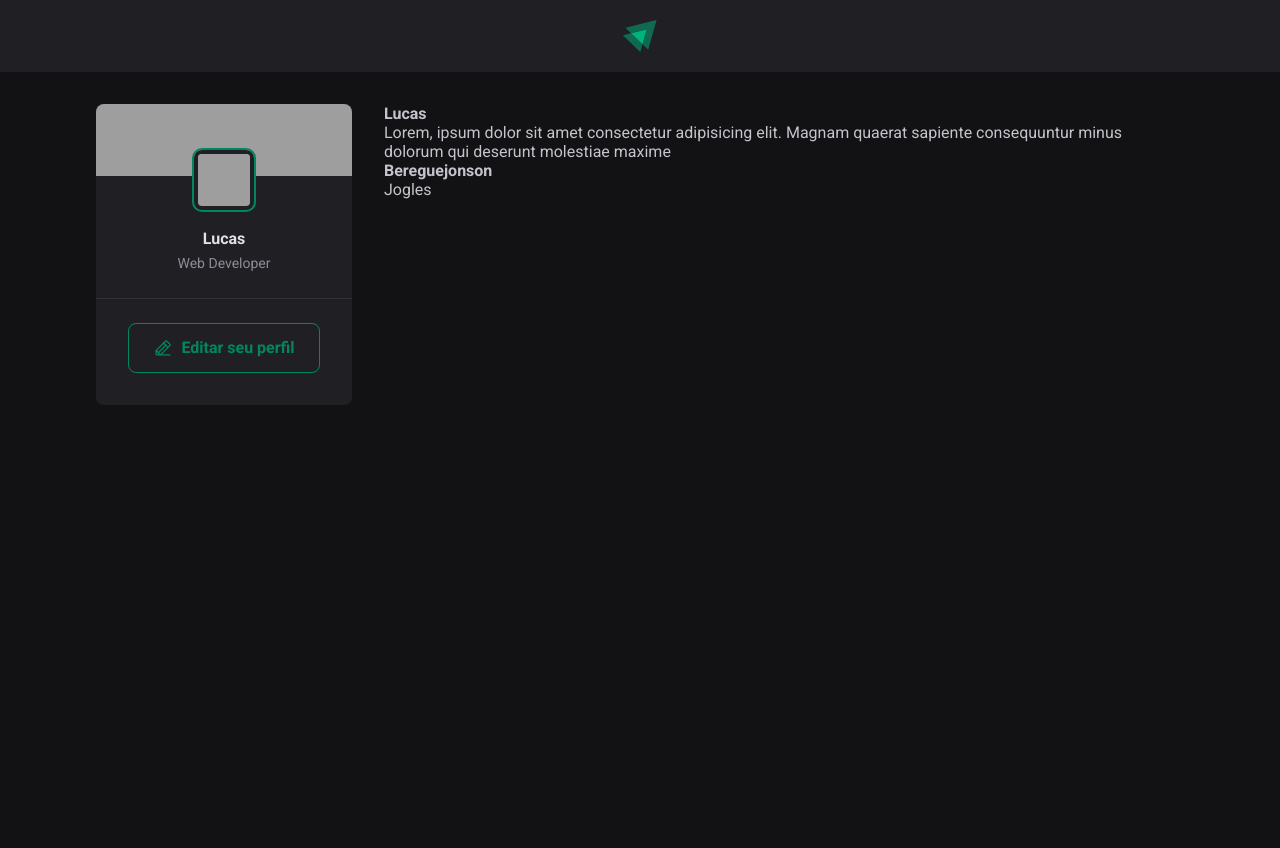
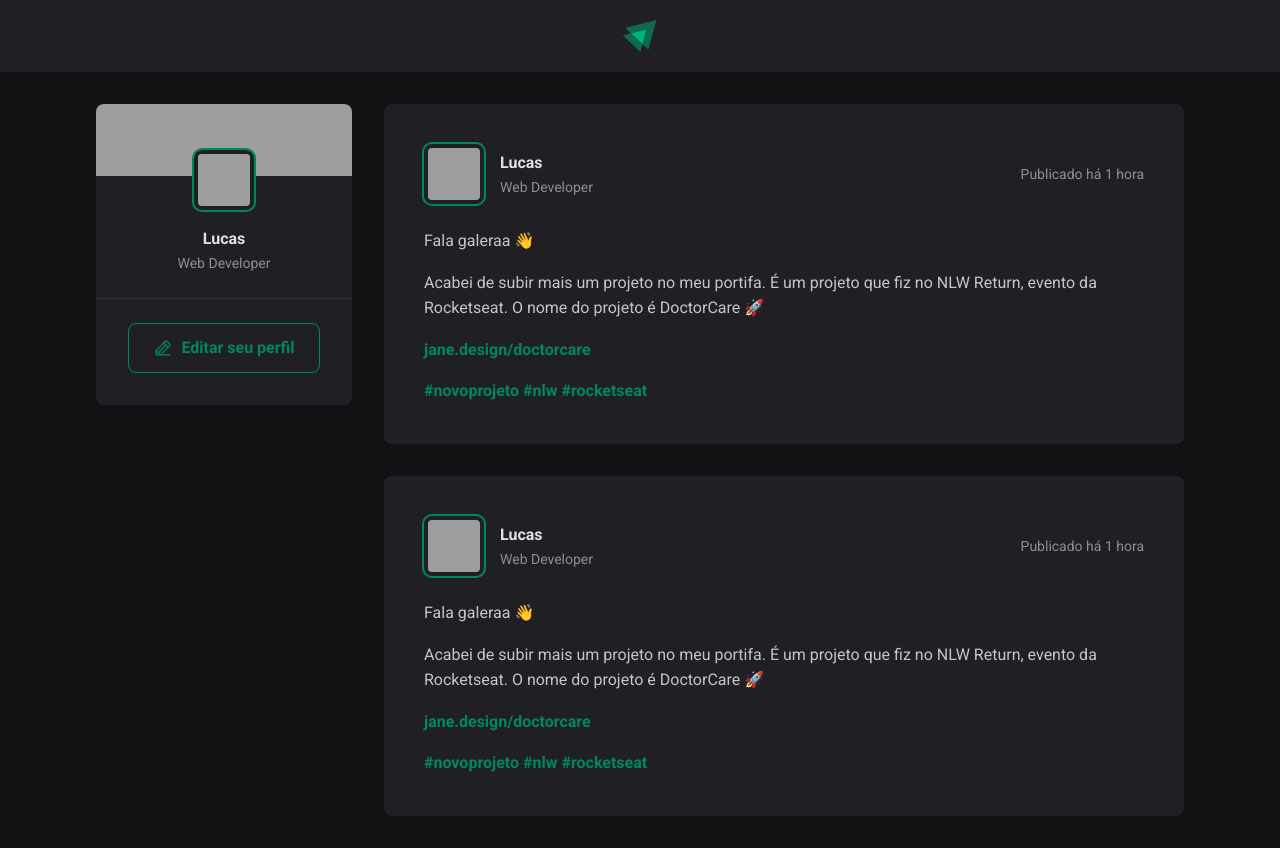
Before and after one commit to LucasBarbosaFonseca/Ignite2022-ReactJs, a React (Vite) app: page / in a window 1280 px wide. Before the commit the page ends 800 px from the top, so only its background shows below. Built offline with nearby package versions, Linux system fonts and the light colour scheme; grey boxes are pictures that could not be loaded.

Commit message:
post component

```diff
--- a/src/App.jsx
+++ b/src/App.jsx
@@ -1,10 +1,10 @@
 import { Header } from './components/Header';
-import { Post } from './Post';
+import { Post } from './components/Post';
+import { Sidebar } from './components/Sidebar';
 
 import styles from './App.module.css';
 
 import './global.css';
-import { Sidebar } from './components/Sidebar';
 
 export function App() {
   return (
--- a/src/Post.jsx
+++ /dev/null
@@ -1,8 +0,0 @@
-export function Post(props) {
-    return (
-        <div>
-            <strong>{props.author}</strong>
-            <p>{props.content}</p>
-        </div>
-    );
-}
--- /dev/null
+++ b/src/components/Post.jsx
@@ -0,0 +1,30 @@
+import styles from './Post.module.css';
+
+export function Post() {
+    return (
+        <article className={styles.post}>
+            <header>
+                <div className={styles.author}>
+                    <img className={styles.avatar} src="https://github.com/LucasBarbosaFonseca.png" />
+                    <div className={styles.userInfo}>
+                        <strong>Lucas</strong>
+                        <span>Web Developer</span>
+                    </div>
+                </div>
+
+                <time title="04 de Agosto às 15:37h" dateTime="2022-08-04 15:37:04">Publicado há 1 hora</time>
+            </header>
+
+            <div className={styles.content}>
+                <p>Fala galeraa 👋</p>
+                <p>Acabei de subir mais um projeto no meu portifa. É um projeto que fiz no NLW Return, evento da Rocketseat. O nome do projeto é DoctorCare 🚀</p>
+                <p><a href="">jane.design/doctorcare</a></p>
+                <p>
+                    <a href="">#novoprojeto</a>{' '}
+                    <a href="">#nlw</a>{' '}
+                    <a href="">#rocketseat</a>{' '}
+                </p>
+            </div>
+        </article>
+    );
+}
--- /dev/null
+++ b/src/components/Post.module.css
@@ -0,0 +1,70 @@
+.post {
+    background: var(--gray-800);
+    border-radius: 8px;
+    padding: 2.5rem;
+}
+
+.post+.post {
+    margin-top: 2rem;
+}
+
+.content {
+    line-height: 1.6;
+    color: var(--gray-300);
+    margin-top: 1.5rem;
+}
+
+.content p {
+    margin-top: 1rem;
+}
+
+.content a {
+    font-weight: bold;
+    color: var(--green-500);
+    text-decoration: none;
+}
+
+.content a:hover {
+    color: var(--green-300);
+}
+
+.post>header {
+    display: flex;
+    align-items: center;
+    justify-content: space-between;
+}
+
+.post>header time {
+    font-size: 0.875rem;
+    color: var(--gray-400);
+}
+
+.author {
+    display: flex;
+    align-items: center;
+    gap: 1rem;
+}
+
+.author img {
+    width: calc(3rem + 12px);
+    height: calc(3rem + 12px);
+    border-radius: 8px;
+    border: 4px solid var(--gray-800);
+    outline: 2px solid var(--green-500);
+}
+
+.userInfo {
+    display: flex;
+    flex-direction: column;
+}
+
+.userInfo strong {
+    color: var(--gray-100);
+    line-height: 1.6;
+}
+
+.userInfo span {
+    font-size: 0.875rem;
+    color: var(--gray-400);
+    line-height: 1.6;
+}
--- a/src/global.css
+++ b/src/global.css
@@ -8,6 +8,7 @@
     --gray-800: #202024;
     --gray-900: #121214;
 
+    --green-300: #00b37e;
     --green-500: #00875f;
 }
 
```
